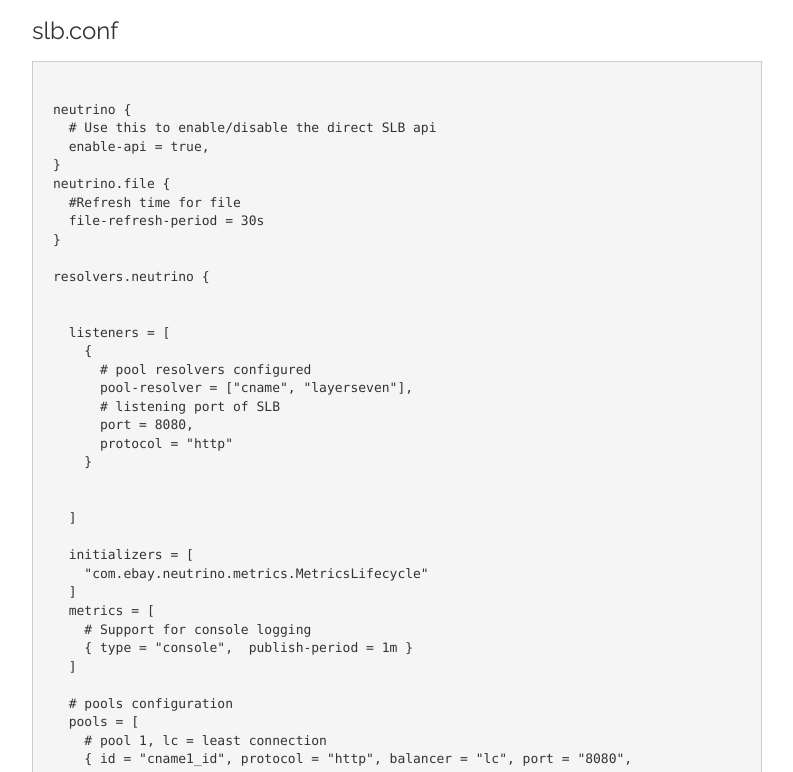
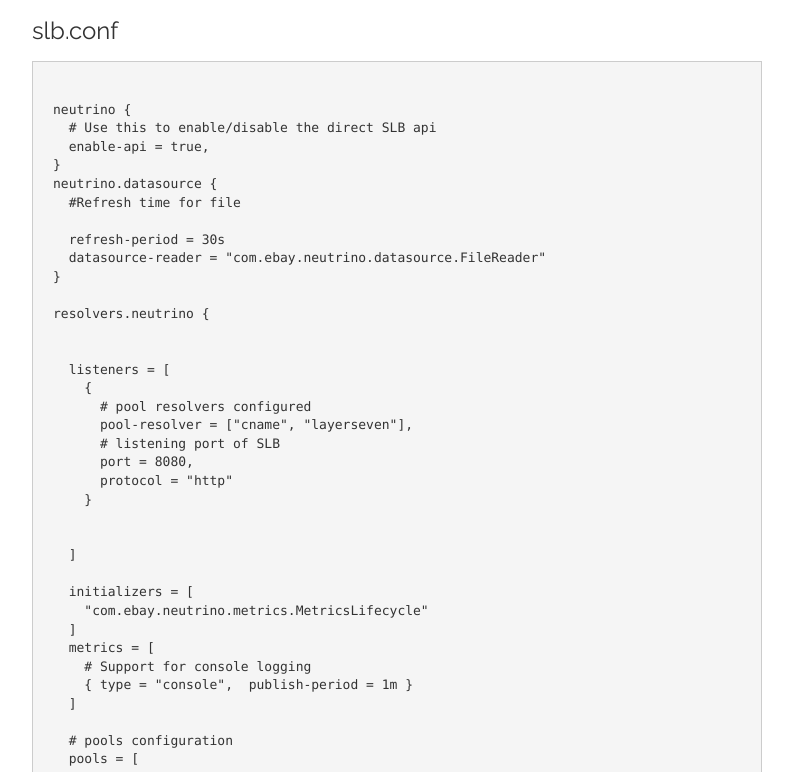
Before and after one commit to spencergibb/neutrinoslb.github.io, a plain HTML site: page neutrino-howto.html in a window 1280 px wide. Shown: the part 1088-1860 px from the top of the page, without its empty margins (48-841 px from the left). Drawn offline with Linux system fonts and the light colour scheme; a script that the page names is missing.

Commit message:
updatring

```diff
--- a/neutrino-howto.html
+++ b/neutrino-howto.html
@@ -278,9 +278,11 @@ neutrino {
   # Use this to enable/disable the direct SLB api
   enable-api = true,
 }
-neutrino.file {
+neutrino.datasource {
   #Refresh time for file
-  file-refresh-period = 30s
+
+  refresh-period = 30s
+  datasource-reader = "com.ebay.neutrino.datasource.FileReader"
 }
 
 resolvers.neutrino {
```
